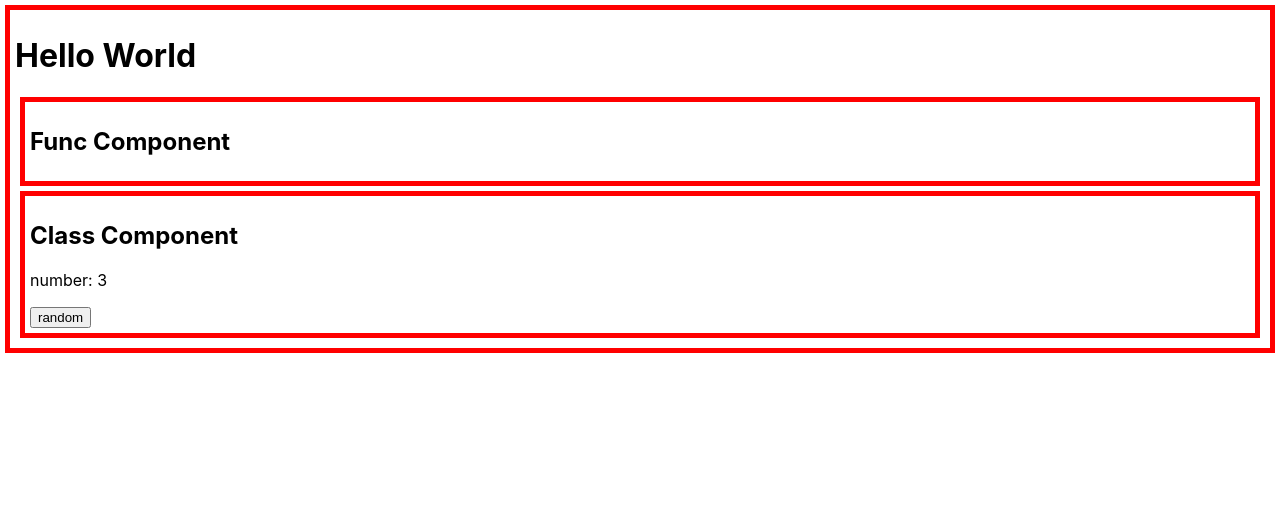
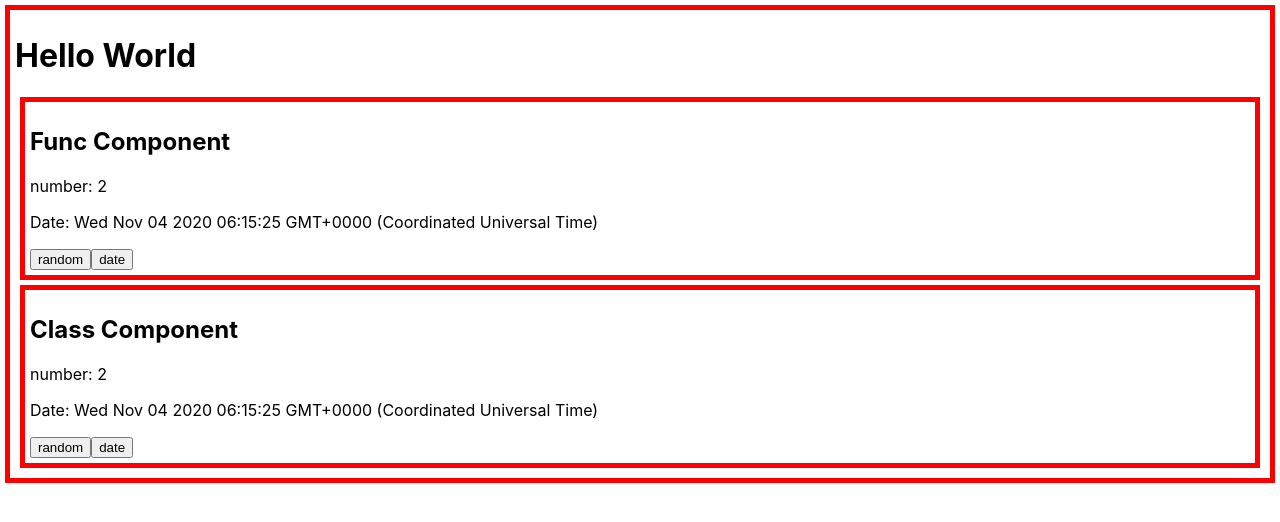
Before and after one commit to JeongP/react-component-func-vs-class, a React (Create React App) app: page / in a window 1280 px wide. Shown: the top 522 px of the page. Built offline with nearby package versions, Linux system fonts and the light colour scheme.

Commit message:
func comp에서 state 사용법 with hook

```diff
--- a/src/App.js
+++ b/src/App.js
@@ -1,20 +1,45 @@
-import React from 'react';
+import React, { useState } from 'react';
 import './App.css';
 
 function App() {
   return (
     <div className="container">
       <h1>Hello World</h1>
-      <FuncComp></FuncComp>
-      <ClassComp num='3'></ClassComp>
+      <FuncComp initNum={2}></FuncComp>
+      <ClassComp num={2}></ClassComp>
     </div>
   );
 }
 
-function FuncComp() {
+function FuncComp(props) {
+  var numState = useState(props.initNum);
+  var num = numState[0];
+  var setNum = numState[1];
+
+// state 표기방법 1 (축약)
+  var [_date, setDate] = useState((new Date()).toString());
+// state 표기방법 2
+  // var dateState = useState((new Date()).toString());
+  // var _date = dateState[0];
+  // var setDate = dateState[1];
+
+
+
   return(
     <div className="container">
       <h2>Func Component</h2>
+      <p> number: {num}</p>
+      <p>Date: {_date} </p>
+      <input type='button' value='random' onClick={
+        function() {
+          setNum(Math.random());
+        }
+      }></input>
+      <input type='button' value='date' onClick={
+        function() {
+          setDate((new Date()).toString());
+        }
+      }></input>
     </div>
 
   );
@@ -22,17 +47,26 @@ function FuncComp() {
 
 class ClassComp extends React.Component {
   state = {
-    num: this.props.num
+    num: this.props.num,
+    date: (new Date()).toString()
   }
   render() {
     return (
       <div className="container">
         <h2>Class Component</h2>
         <p>number: {this.state.num}</p>
+        <p>Date: {this.state.date}</p>
         <input type='button' value='random' onClick={
           function() {
             this.setState({
               num: Math.random()
+            });
+          }.bind(this)
+        }></input>
+        <input type='button' value='date' onClick={
+          function() {
+            this.setState({
+              date:(new Date()).toString()
             });
           }.bind(this)
         }></input>
```
